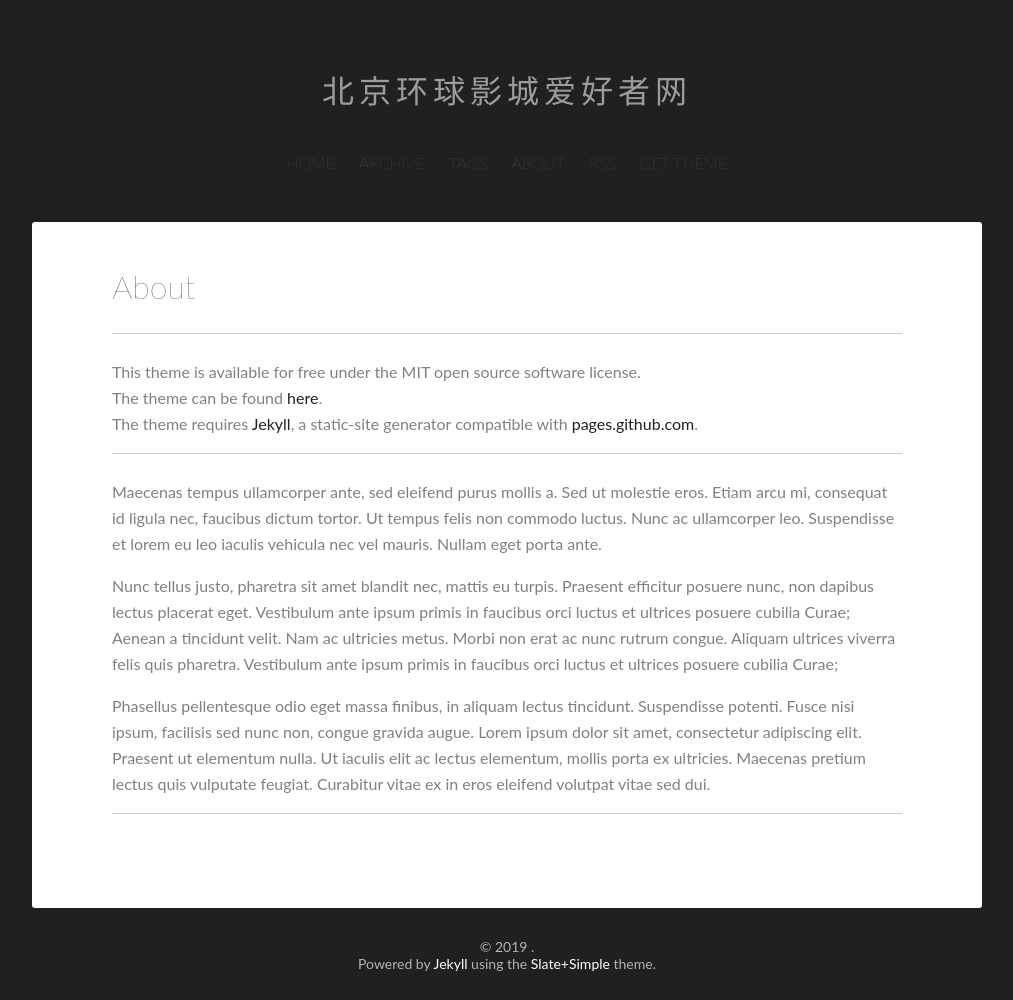
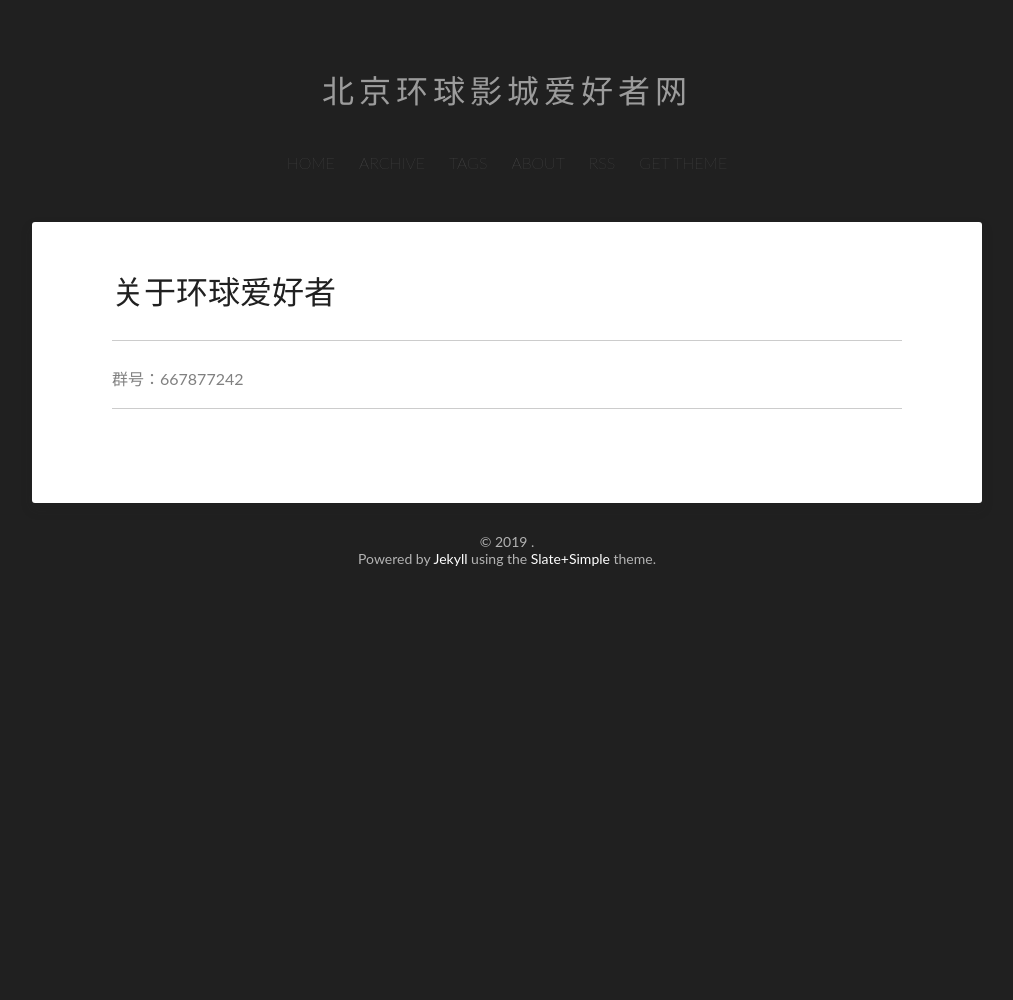
Before and after one commit to shengnoah/huanqiu, a Jekyll site: the page built from about/index.md, in a window 1280 px wide. Shown: the whole page, without its empty margins (133-1146 px from the left). Built offline with Jekyll 4.4.1, drawn with Linux system fonts in a browser that asks for light colours; comment, search, counter and statistics services are not loaded; after the commit the page ends 900 px from its top, so only the background shows below that.

Commit message:
"修改关于信息"

```diff
--- a/about/index.md
+++ b/about/index.md
@@ -1,25 +1,6 @@
 ---
 layout: post
-title: About
+title:  关于环球爱好者
 ---
-<p>
-This theme is available for free under the MIT open source software license.
-<br>
-The theme can be found <a href="https://github.com/benradford/Slate-and-Simple-Jekyll-Theme">here</a>.
-<br>
-The theme requires <a href="https://jekyllrb.com">Jekyll</a>, a static-site generator compatible with <a href="https://pages.github.com">pages.github.com</a>.
-</p>
 
-<hr>
-
-<p>
-Maecenas tempus ullamcorper ante, sed eleifend purus mollis a. Sed ut molestie eros. Etiam arcu mi, consequat id ligula nec, faucibus dictum tortor. Ut tempus felis non commodo luctus. Nunc ac ullamcorper leo. Suspendisse et lorem eu leo iaculis vehicula nec vel mauris. Nullam eget porta ante.
-</p>
-
-<p>
-Nunc tellus justo, pharetra sit amet blandit nec, mattis eu turpis. Praesent efficitur posuere nunc, non dapibus lectus placerat eget. Vestibulum ante ipsum primis in faucibus orci luctus et ultrices posuere cubilia Curae; Aenean a tincidunt velit. Nam ac ultricies metus. Morbi non erat ac nunc rutrum congue. Aliquam ultrices viverra felis quis pharetra. Vestibulum ante ipsum primis in faucibus orci luctus et ultrices posuere cubilia Curae;
-</p>
-
-<p>
-Phasellus pellentesque odio eget massa finibus, in aliquam lectus tincidunt. Suspendisse potenti. Fusce nisi ipsum, facilisis sed nunc non, congue gravida augue. Lorem ipsum dolor sit amet, consectetur adipiscing elit. Praesent ut elementum nulla. Ut iaculis elit ac lectus elementum, mollis porta ex ultricies. Maecenas pretium lectus quis vulputate feugiat. Curabitur vitae ex in eros eleifend volutpat vitae sed dui.
-</p>
+群号：667877242
```
